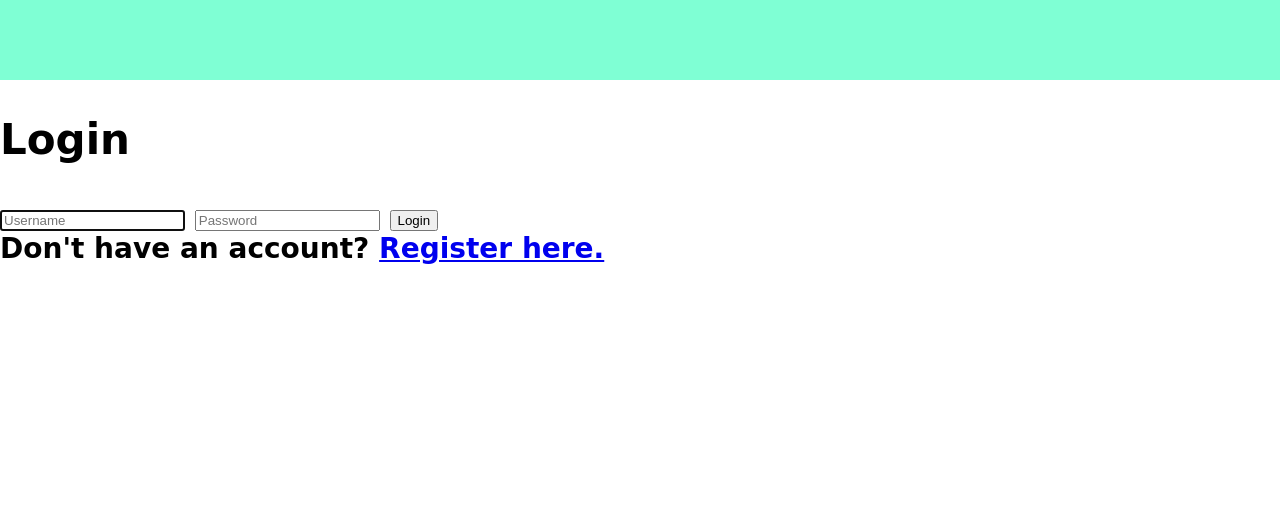
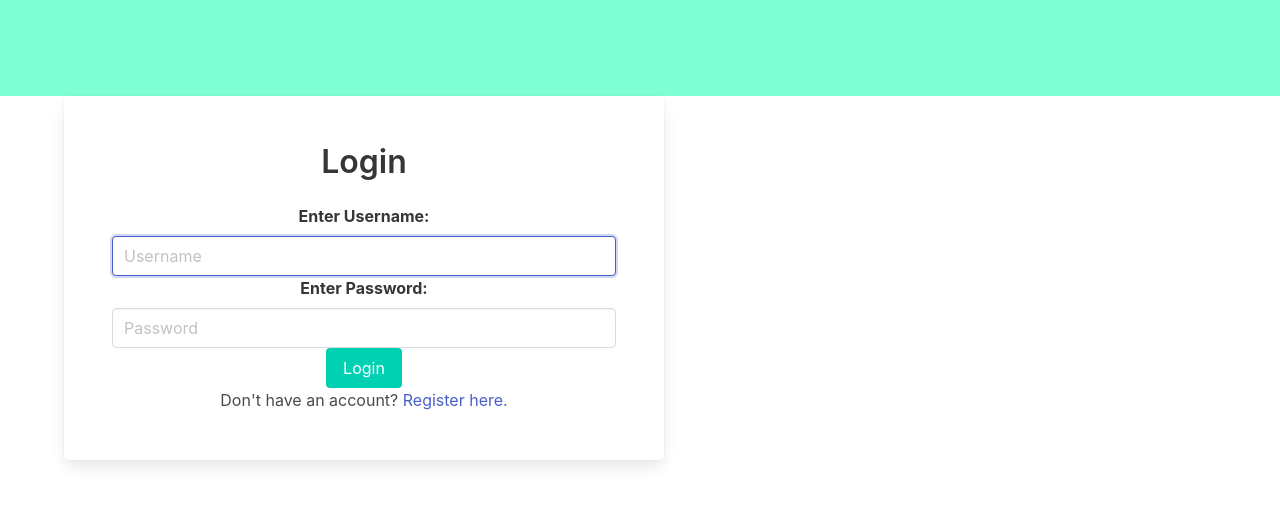
Before and after one commit to shaw8wit/otaku-spot, a Django app: page /quotes/login in a window 1280 px wide. Shown: the top 505 px of the page. Run offline with Django 3.2, Linux system fonts and the light colour scheme; some web fonts are replaced.

Commit message:
added bulma

```diff
--- a/quotes/static/quotes/style.css
+++ b/quotes/static/quotes/style.css
@@ -2,7 +2,7 @@
 
 html {
     font-family: 'Pompiere', cursive;
-    font-size: 28px;
+    font-size: 1.5rem;
     font-weight: 600;
 }
 
@@ -13,8 +13,13 @@ body {
 
 .menu {
     width: 100vw;
-    height: 10vh;
+    height: 12vh;
     background-color: aquamarine;
 }
 
+.card {
+    max-width: 600px !important;
+    text-align: center;
+}
+
 /* font-family: 'Bellefair', serif; */
--- a/quotes/templates/quotes/layout.html
+++ b/quotes/templates/quotes/layout.html
@@ -8,6 +8,7 @@
     <meta name="viewport" content="width=device-width, initial-scale=1.0">
     <title>{% block title %}Quotes{% endblock %}</title>
     <link rel="stylesheet" href="{% static 'quotes/style.css' %}">
+    <link rel="stylesheet" href="https://cdn.jsdelivr.net/npm/bulma@0.9.1/css/bulma.min.css">
 </head>
 
 <body>
--- a/quotes/templates/quotes/login.html
+++ b/quotes/templates/quotes/login.html
@@ -2,7 +2,8 @@
 
 {% block body %}
 
-<h2>Login</h2>
+<div class="card p-6">
+    <h2 class="title">Login</h2>
 
     {% if message %}
     <div>{{ message }}</div>
@@ -10,13 +11,16 @@
 
     <form action="{% url 'login' %}" method="post">
         {% csrf_token %}
-    <input autofocus class="form-control" type="text" name="username" placeholder="Username">
+        <label for="username" class="label">Enter Username:</label>
+        <input autofocus class="input" type="text" name="username" placeholder="Username">
 
-    <input class="form-control" type="password" name="password" placeholder="Password">
+        <label for="password" class="label">Enter Password:</label>
+        <input class="input" type="password" name="password" placeholder="Password">
 
-    <input class="btn btn-primary" type="submit" value="Login">
+        <input class="button is-primary" type="submit" value="Login">
     </form>
 
     Don't have an account? <a href="{% url 'register' %}">Register here.</a>
+</div>
 
 {% endblock %}
```
Lines whose indentation alone changed are shown as unchanged.
